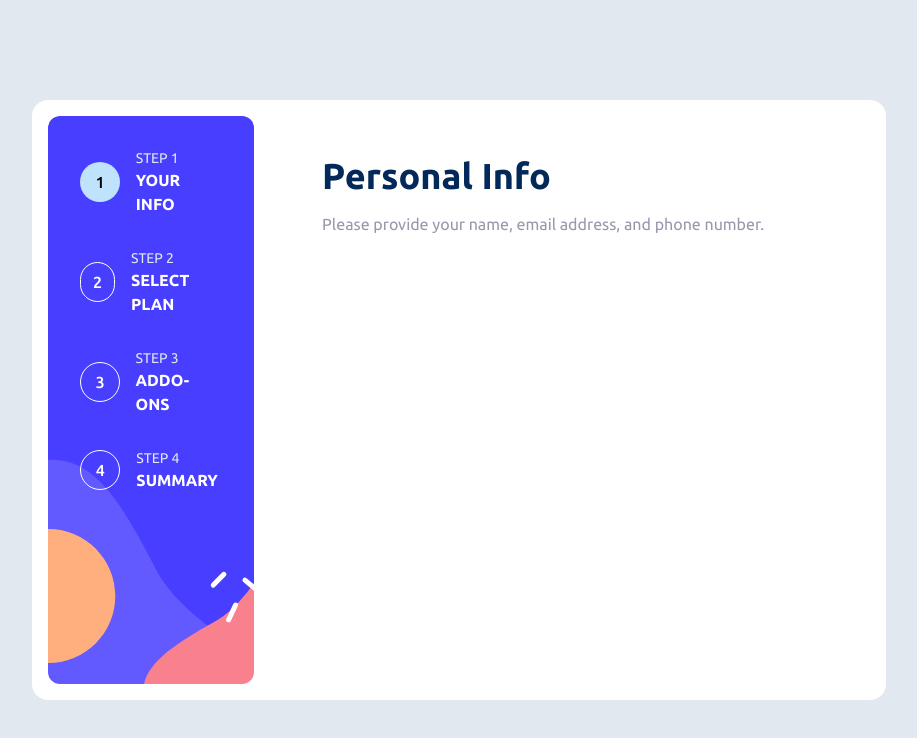
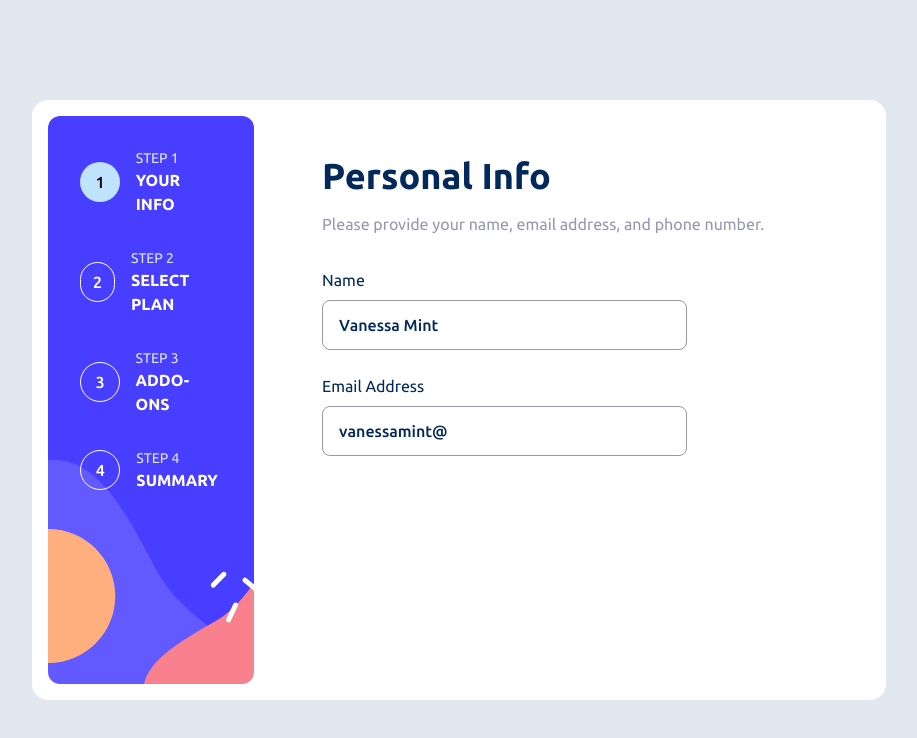
Before and after one commit to ProgrammerKelliton/multi_step_form, a Next.js app: page / in a window 1280 px wide. Shown: the top 738 px of the page, without its empty margins (181-1098 px from the left). Built offline with nearby package versions, Linux system fonts and the light colour scheme.

Commit message:
Adicionando inputs

```diff
--- /dev/null
+++ b/src/components/atoms/errorMessageLabel/errorMessageLabel.tsx
@@ -0,0 +1,15 @@
+// Types
+import { ErrorMessageLabelProps } from "@/types/ErrorMessageLabel.types";
+
+export default function ErrorMessageLabel({
+  foundMessageError,
+  messageError,
+}: ErrorMessageLabelProps) {
+  if (foundMessageError && messageError) {
+    return (
+      <label className="text-strawberry-red font-medium">{messageError}</label>
+    );
+  }
+
+  return <></>;
+}
--- /dev/null
+++ b/src/components/molecules/input/input.tsx
@@ -0,0 +1,54 @@
+// Types
+import { InputProps, handlerOnChangeEventProps } from "@/types/input.types";
+
+// Compoenents
+import ErrorMessageLabel from "@/components/atoms/errorMessageLabel/errorMessageLabel";
+
+// React
+import { useState } from "react";
+
+export default function Input({
+  messageError,
+  name,
+  onChange,
+  placeholder,
+  type,
+  required,
+}: InputProps) {
+  const [foundMessageError, setFoundMessageError] = useState(false);
+
+  function handlerOnChangeEvent({
+    onChange,
+    event,
+  }: handlerOnChangeEventProps) {
+    try {
+      setFoundMessageError(false);
+      return onChange(event);
+    } catch (error) {
+      setFoundMessageError(true);
+    }
+  }
+
+  return (
+    <div className="flex gap-2 flex-col">
+      <div className="flex justify-between">
+        <label className="flex flex-col text-marine-blue">{name}</label>
+
+        <ErrorMessageLabel
+          foundMessageError={foundMessageError}
+          messageError={messageError}
+        />
+      </div>
+
+      <input
+        className="border border-solid border-cool-gray rounded-lg px-4 py-3 placeholder:text-marine-blue placeholder:font-medium focus:outline-purplish-blue text-marine-blue font-medium"
+        type={type}
+        placeholder={placeholder}
+        onChange={(event) =>
+          onChange && handlerOnChangeEvent({ onChange, event })
+        }
+        required={required}
+      />
+    </div>
+  );
+}
--- /dev/null
+++ b/src/components/organisms/form/form.tsx
@@ -0,0 +1,21 @@
+// Components
+import Input from "@/components/molecules/input/input";
+
+// Hook
+import UseVerifyEmail from "@/hooks/useVerifyEmail";
+
+export default function Form() {
+  return (
+    <form className="w-2/3 flex flex-col gap-6">
+      <Input name="Name" placeholder="Vanessa Mint" type="text" />
+      <Input
+        name="Email Address"
+        messageError="This email already exists"
+        placeholder="vanessamint@"
+        required
+        type="email"
+        onChange={(event) => UseVerifyEmail({ email: event.target.value })}
+      />
+    </form>
+  );
+}
--- a/src/components/organisms/form/personalInfo.tsx
+++ /dev/null
@@ -1,3 +0,0 @@
-export default function Form() {
-  return <form></form>;
-}
--- a/src/components/organisms/layoutManager/layoutManager.tsx
+++ b/src/components/organisms/layoutManager/layoutManager.tsx
@@ -12,6 +12,7 @@ import Header from "@/components/molecules/header/header";
 
 // React
 import { useEffect, useState } from "react";
+import Form from "../form/form";
 
 export default function LayoutManager({ layoutStep }: LayoutManagerProps) {
   const [content, setContent] = useState<HeaderProps>();
@@ -23,11 +24,13 @@ export default function LayoutManager({ layoutStep }: LayoutManagerProps) {
   }, []);
 
   return (
-    <div className="w-2/3 pt-10">
+    <div className="w-2/3 pt-10 flex gap-8 flex-col">
       <Header
         title={content?.title || "error"}
         subTitle={content?.subTitle || "error"}
       />
+
+      <Form />
     </div>
   );
 }
--- /dev/null
+++ b/src/erros/globalErros.tsx
@@ -0,0 +1,6 @@
+// Types
+import { GlobalErrors } from "@/types/erros.types";
+
+export default function GlobalErros(messageError: GlobalErrors) {
+  return new Error(messageError.messageError);
+}
--- /dev/null
+++ b/src/hooks/useVerifyEmail.ts
@@ -0,0 +1,14 @@
+// Component
+import GlobalErros from "@/erros/globalErros";
+
+// Types
+import { UseVerifyEmailProps } from "@/types/useVerifyEmail.types";
+
+export default function UseVerifyEmail({ email }: UseVerifyEmailProps) {
+  // todo: Add verification email
+  if (email.trim() !== "" && email === "kelliton@gmail.com") {
+    return true;
+  } else {
+    throw GlobalErros({ messageError: "This email already exists" });
+  }
+}
--- /dev/null
+++ b/src/types/ErrorMessageLabel.types.tsx
@@ -0,0 +1,6 @@
+import { InputErrors } from "./erros.types";
+
+// ! InputErrors extends property messageError
+export interface ErrorMessageLabelProps extends InputErrors {
+  foundMessageError: boolean;
+}
--- /dev/null
+++ b/src/types/useVerifyEmail.types.tsx
@@ -0,0 +1,3 @@
+export interface UseVerifyEmailProps {
+  email: string;
+}
```
Also changed, not shown: src/types/erros.types.tsx (added, +13 -0 lines), src/types/input.types.tsx (added, +16 -0 lines).
